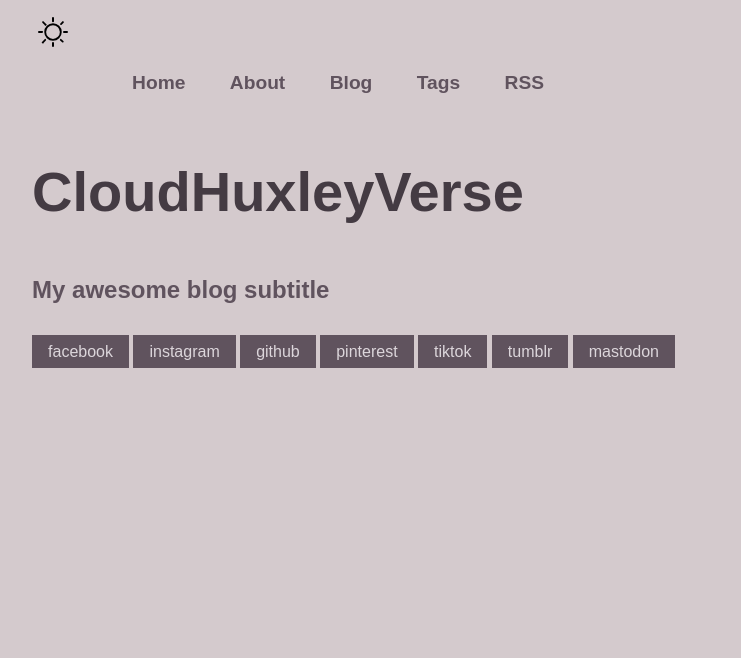
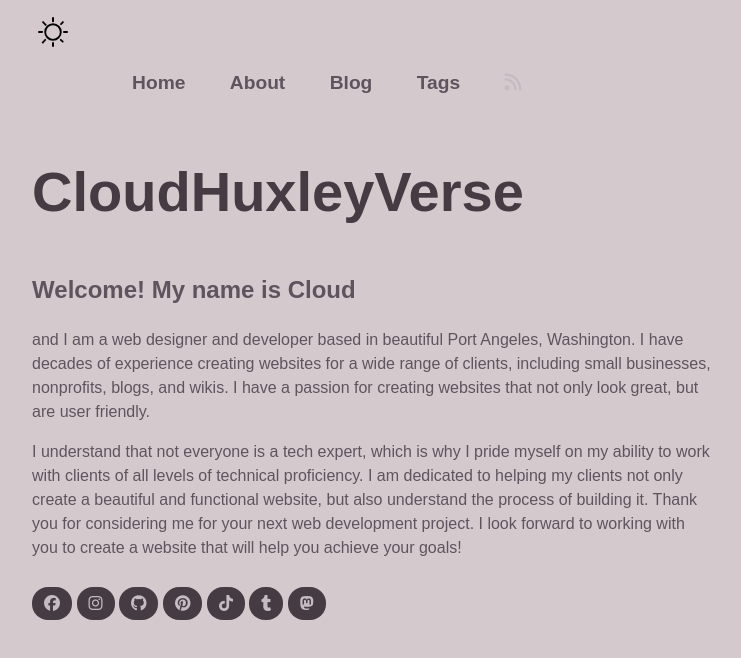
Before and after one commit to hvxley/huxley.cloud, an Astro site: page / in a window 1280 px wide. Shown: the whole page, without its empty margins (268-1009 px from the left). Built offline with nearby package versions, Linux system fonts and the light colour scheme; Astro itself is replaced by a stand-in of ours.

Commit message:
Updates stylesheet, adds FontAwesome icons.

```diff
--- a/src/components/Footer.astro
+++ b/src/components/Footer.astro
@@ -1,5 +1,5 @@
 ---
-import Social from './Social.astro';
+
 ---
 <style>
   footer {
@@ -9,27 +9,33 @@ import Social from './Social.astro';
   }
 
   a {
-    padding: 0.5rem 1rem;
-    color: #dcd6db;
-    background-color: #60535e;
+    padding: 0.5rem 0.75rem;
+    background-color: #443b43;
     text-decoration: none;
+    border-radius: 1rem;
   }
 
-.dark a {
-    color: #292328;
-    background-color: #958493;
-}
 
+  .fa-facebook,
+  .fa-instagram,
+  .fa-github,
+  .fa-pinterest,
+  .fa-tiktok,
+  .fa-tumblr,
+  .fa-mastodon {
+    color: #c4bbc3;
+    font-weight: bold;
+  }
 </style>
 
 <footer>
   <div>
-    <Social platform="facebook" username="agirlnamedblaze" />
-    <Social platform="instagram" username="agirlnamedblaze" />
-    <Social platform="github" username="hvxley" />
-    <Social platform="pinterest" username="agirlnamedblaze" />
-    <Social platform="tiktok" username="@agirlnamedblaze" />
-    <Social platform="tumblr" username="agirlnamedblaze" />
-    <a href="https://www.kolektiva.social/@Cloud" target="_blank" rel="me">mastodon</a>
+    <a href="https://www.facebook.com/agirlnamedblaze" target="_blank"><i class="fa-brands fa-facebook"></i></a>
+    <a href="https://www.instagram.com/agirlnamedblaze" target="_blank"><i class="fa-brands fa-instagram"></i></a>
+    <a href="https://www.github.com/hvxley" target="_blank"><i class="fa-brands fa-github"></i></a>
+    <a href="https://www.pinterest.com/agirlnamedblaze" target="_blank"><i class="fa-brands fa-pinterest"></i></a>
+    <a href="https://www.tiktok.com/@agirlnamedblaze" target="_blank"><i class="fa-brands fa-tiktok"></i></a>
+    <a href="https://www.tumblr.com/agirlnamedblaze" target="_blank"><i class="fa-brands fa-tumblr"></i></a>
+    <a href="https://www.kolektiva.social/@Cloud" target="_blank" rel="me"><i class="fa-brands fa-mastodon"></i></a>
   </div>
 </footer>
--- a/src/components/Navigation.astro
+++ b/src/components/Navigation.astro
@@ -5,5 +5,5 @@
   <a href="/about/">About</a>
   <a href="/blog/">Blog</a>
   <a href="/tags/">Tags</a>
-  <a href="https://huxley.cloud/rss.xml">RSS</a>
+  <a href="https://huxley.cloud/rss.xml"><i class="fa-solid fa-rss" style="color: #c4bbc3; font-weight: bold;"></i></a>
 </div>
--- a/src/components/Social.astro
+++ /dev/null
@@ -1,21 +0,0 @@
----
-const { platform, username } = Astro.props;
----
-<a href={`https://www.${platform}.com/${username}`} target="_blank">{platform}</a>
-
-<style>
-
-a {
-  padding: 0.5rem 1rem;
-  color: #dcd6db;
-  background-color: #60535e;
-  text-decoration: none;
-}
-
-.dark a {
-  color: #ac9fab;
-  background-color: #60535e;
-}
-
-
-</style>
--- a/src/layouts/BaseLayout.astro
+++ b/src/layouts/BaseLayout.astro
@@ -11,6 +11,7 @@ const { pageTitle } = Astro.props;
     <meta name="viewport" content="width=device-width" />
     <meta name="generator" content = {Astro.generator} >
     <title>{pageTitle}</title>
+    <script src="https://kit.fontawesome.com/3f49199352.js" crossorigin="anonymous"></script>
   </head>
   <body>
     <Header />
--- a/src/pages/index.astro
+++ b/src/pages/index.astro
@@ -3,5 +3,7 @@ import BaseLayout from '../layouts/BaseLayout.astro';
 const pageTitle = "CloudHuxleyVerse";
 ---
 <BaseLayout pageTitle={pageTitle}>
-  <h2>My awesome blog subtitle</h2>
+  <h2>Welcome! My name is Cloud</h2>
+  <p>and I am a web designer and developer based in beautiful Port Angeles, Washington. I have decades of experience creating websites for a wide range of clients, including small businesses, nonprofits, blogs, and wikis. I have a passion for creating websites that not only look great, but are user friendly.</p>
+  <p>I understand that not everyone is a tech expert, which is why I pride myself on my ability to work with clients of all levels of technical proficiency. I am dedicated to helping my clients not only create a beautiful and functional website, but also understand the process of building it. Thank you for considering me for your next web development project. I look forward to working with you to create a website that will help you achieve your goals!</p>
 </BaseLayout>
--- a/src/styles/global.css
+++ b/src/styles/global.css
@@ -121,3 +121,7 @@ html.dark {
 .dark .skill {
   color: #ac9fab;
 }
+
+.dark .hamburger .line {
+  background-color: #dcd6db;
+}
```
